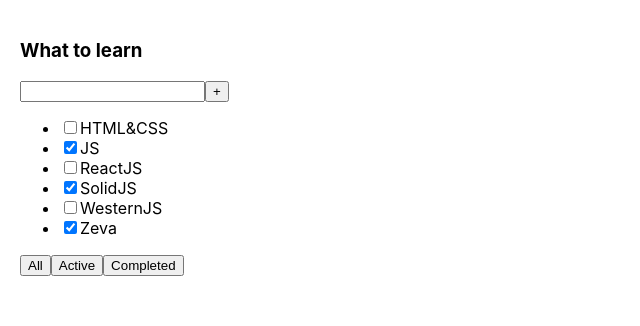
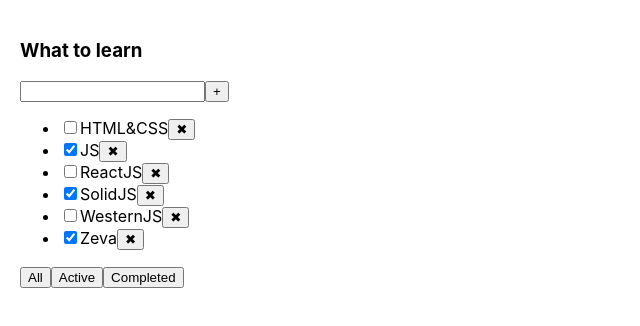
Before and after one commit to Mulwor/ToDoList, a React (Create React App) app: page / in a window 1280 px wide. Shown: the top 326 px of the page, without its empty margins (0-640 px from the left). Built offline with nearby package versions, Linux system fonts and the light colour scheme.

Commit message:
feat: function removeTask by click

```diff
--- a/src/App.tsx
+++ b/src/App.tsx
@@ -3,19 +3,28 @@
 import TodoList from "./components/TodoList";
 
 function App() {
-    const tasks1 = [
+    let tasks1 = [
         { id: 1, title: "HTML&CSS", isDone: false },
         { id: 2, title: "JS", isDone: true },
         { id: 3, title: "ReactJS", isDone: false },
         { id: 4, title: "SolidJS", isDone: true },
         { id: 5, title: "WesternJS", isDone: false },
-        { id: 6, title: "Zeva", isDone: true}
+        { id: 6, title: "Zeva", isDone: true},
     ]
+
+    // Для удаления по клику на х
+    function removeTask(id: number) {
+        tasks1 = tasks1.filter(task => task.id !== id)
+        console.log(tasks1)
+    }
 
 
     return (
         <>
-            <TodoList title = "What to learn" tasks={tasks1}/>
+            <TodoList title = "What to learn"
+                      tasks={tasks1}
+                      removeTask = {removeTask}
+            />
         </>
     );
 }
--- a/src/components/TodoList.tsx
+++ b/src/components/TodoList.tsx
@@ -9,6 +9,7 @@
 type PropsType = {
     title: string
     tasks: Array<TaskType>
+    removeTask: (taskId: number) => void
 }
 
 
@@ -26,7 +27,9 @@
                     {props.tasks.map((task: TaskType) => {
                         return (
                             <li key = {task.id}>
-                                <input type='checkbox' checked={task.isDone}/><span>{task.title}</span>
+                                <input type='checkbox' checked={task.isDone}/>
+                                       <span>{task.title}</span>
+                                       <button onClick={() => props.removeTask(task.id)}>✖</button>
                             </li>
                         )
                     })}
```
